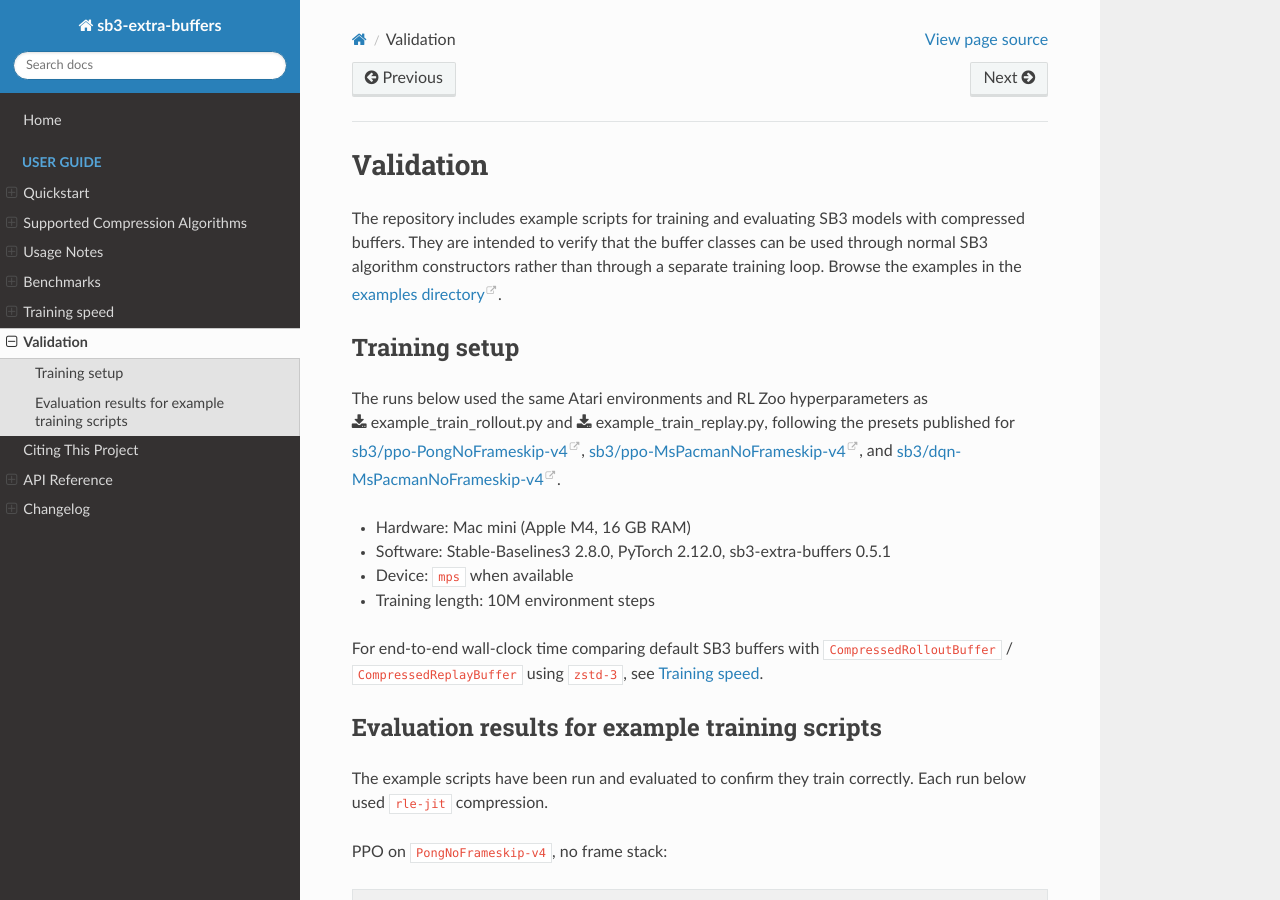
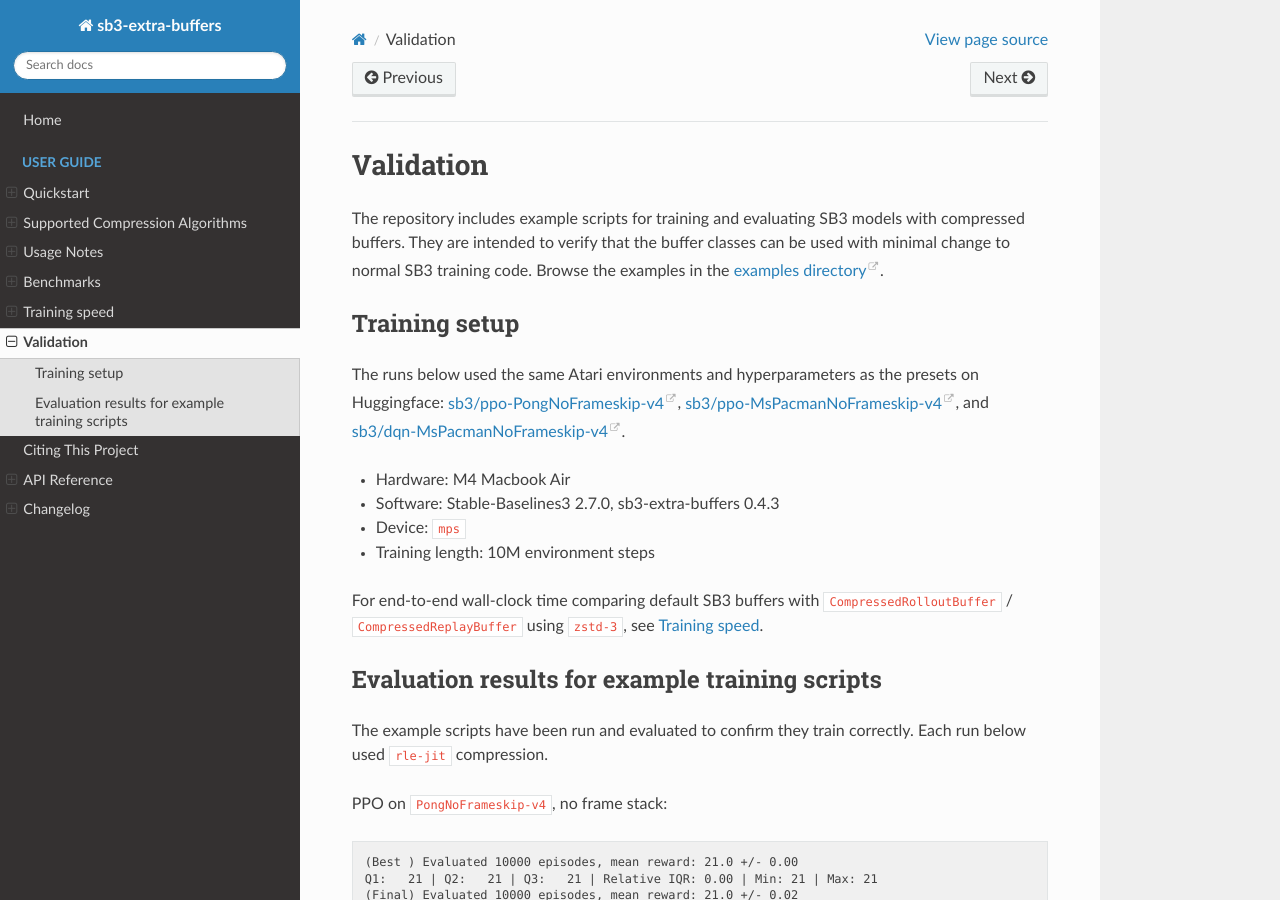
Before and after one commit to Trenza1ore/sb3-extra-buffers, a Sphinx documentation site: the page built from docs/validation.rst, in a window 1280 px wide and 900 px high. Built offline with Sphinx 7.4.7 and the Read the Docs theme 3.1.0, drawn with Linux system fonts in a browser that asks for light colours.

Commit message:
docs: update validation.rst

```diff
--- a/docs/validation.rst
+++ b/docs/validation.rst
@@ -3,25 +3,21 @@ Validation
 
 The repository includes example scripts for training and evaluating SB3 models
 with compressed buffers. They are intended to verify that the buffer classes can
-be used through normal SB3 algorithm constructors rather than through a separate
-training loop. Browse the examples in the
-`examples directory <https://github.com/Trenza1ore/sb3-extra-buffers/tree/main/examples>`__.
+be used with minimal change to normal SB3 training code.
+Browse the examples in the `examples directory <https://github.com/Trenza1ore/sb3-extra-buffers/tree/main/examples>`__.
 
 Training setup
 --------------
 
-The runs below used the same Atari environments and RL Zoo hyperparameters as
-:download:`example_train_rollout.py <../examples/example_train_rollout.py>` and
-:download:`example_train_replay.py <../examples/example_train_replay.py>`,
-following the presets published for
+The runs below used the same Atari environments and hyperparameters as the presets on Huggingface:
 `sb3/ppo-PongNoFrameskip-v4 <https://huggingface.co/sb3/ppo-PongNoFrameskip-v4>`__,
 `sb3/ppo-MsPacmanNoFrameskip-v4 <https://huggingface.co/sb3/ppo-MsPacmanNoFrameskip-v4>`__,
 and
 `sb3/dqn-MsPacmanNoFrameskip-v4 <https://huggingface.co/sb3/dqn-MsPacmanNoFrameskip-v4>`__.
 
-- Hardware: Mac mini (Apple M4, 16 GB RAM)
-- Software: Stable-Baselines3 2.8.0, PyTorch 2.12.0, sb3-extra-buffers 0.5.1
-- Device: ``mps`` when available
+- Hardware: M4 Macbook Air
+- Software: Stable-Baselines3 2.7.0, sb3-extra-buffers 0.4.3
+- Device: ``mps``
 - Training length: 10M environment steps
 
 For end-to-end wall-clock time comparing default SB3 buffers with
```
